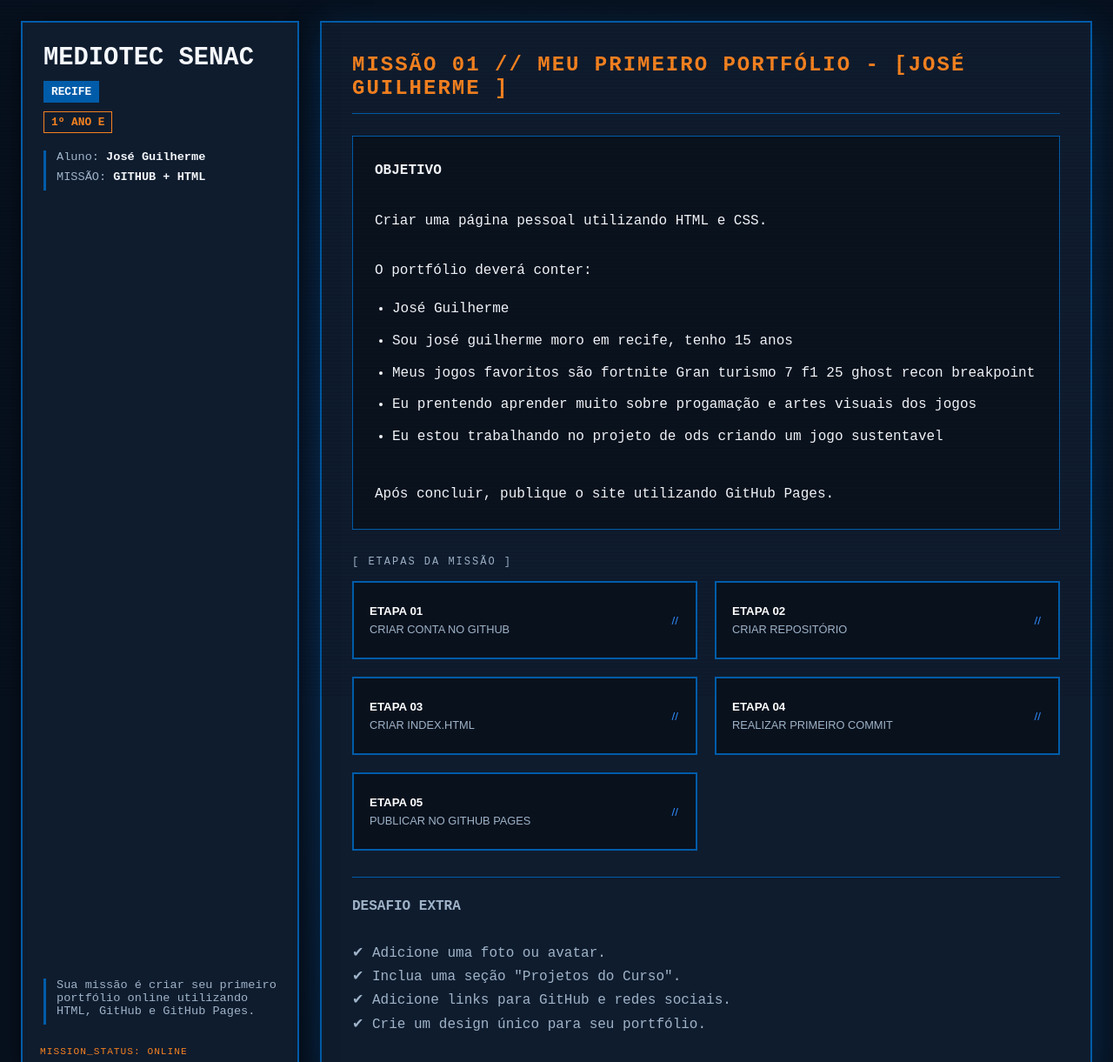
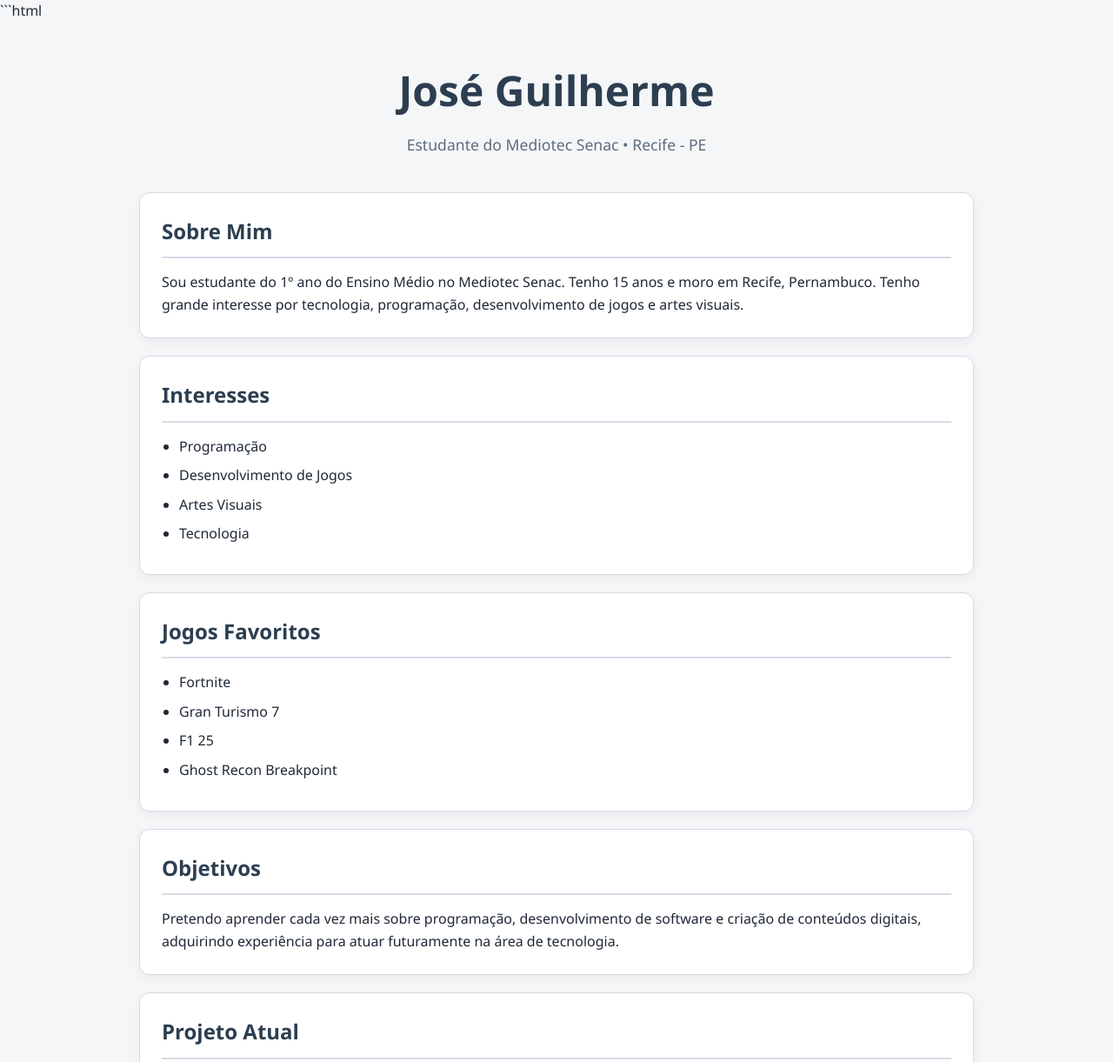
Before and after one commit to Jguilhermec/Mediotec-Jos-, a plain HTML site: page INDEX.HTML in a window 1280 px wide. Shown: the top 1221 px of the page at 87% size. Drawn offline with Linux system fonts and the light colour scheme.

Commit message:
Update INDEX.HTML

````diff
--- a/INDEX.HTML
+++ b/INDEX.HTML
@@ -1,338 +1,157 @@
+```html
 <!DOCTYPE html>
 <html lang="pt-BR">
 <head>
 <meta charset="UTF-8">
 <meta name="viewport" content="width=device-width, initial-scale=1.0">
-<title>MEDIOTEC SENAC - 1º ANO E - GITHUB E HTML</title>
+<title>Portfólio - José Guilherme</title>
 
-<!--
-  [DICA DE CUSTOMIZAÇÃO]:
-  As variáveis abaixo controlam as cores de todo o painel.
-  Quer deixar o projeto com a sua cara? Experimente mudar os códigos hexadecimais (ex: #f58220)
-  para as cores que você mais gosta e veja o resultado no navegador!
--->
 <style>
-:root {
-  --bg-dark: #07111f;
-  --bg-panel: #0f1c2e;
-  --border-blue: #005ca9;
-  --neon-blue: #2f8cff;
-  --senac-orange: #f58220;
-  --text-main: #f5f8fc;
-  --text-muted: #9fb3c8;
-  --shadow-blue: rgba(0, 92, 169, 0.35);
+:root{
+    --bg:#f4f6f8;
+    --card:#ffffff;
+    --primary:#2c3e50;
+    --secondary:#5d6d7e;
+    --border:#d6dce5;
+    --text:#1f2937;
 }
 
-* {
-  box-sizing: border-box;
-  margin: 0;
-  padding: 0;
+*{
+    margin:0;
+    padding:0;
+    box-sizing:border-box;
 }
 
-body {
-  min-height: 100vh;
-  font-family: "Courier New", monospace;
-  color: var(--text-main);
-  background: radial-gradient(circle at center, #0c1c35 0%, var(--bg-dark) 70%);
-  padding: 24px;
+body{
+    font-family:'Segoe UI', sans-serif;
+    background:var(--bg);
+    color:var(--text);
+    line-height:1.6;
 }
 
-body::before {
-  content: "";
-  position: fixed;
-  inset: 0;
-  background: linear-gradient(rgba(255, 255, 255, 0) 50%, rgba(0, 0, 0, .25) 50%);
-  background-size: 100% 4px;
-  opacity: .15;
-  pointer-events: none;
+.container{
+    max-width:1000px;
+    margin:auto;
+    padding:40px 20px;
 }
 
-.shell {
-  width: min(1400px, 100%);
-  margin: auto;
+header{
+    text-align:center;
+    margin-bottom:40px;
 }
 
-.dashboard {
-  display: grid;
-  grid-template-columns: 320px 1fr;
-  gap: 24px;
+header h1{
+    font-size:3rem;
+    color:var(--primary);
+    margin-bottom:10px;
 }
 
-.sidebar {
-  background: var(--bg-panel);
-  border: 2px solid var(--border-blue);
-  box-shadow: 0 8px 32px rgba(0, 0, 0, .5);
-  padding: 24px;
-  display: flex;
-  flex-direction: column;
-  gap: 20px;
-  position: relative;
+header p{
+    color:var(--secondary);
+    font-size:1.1rem;
 }
 
-.sidebar::before {
-  content: "MISSION_STATUS: ONLINE";
-  position: absolute;
-  bottom: 12px;
-  left: 20px;
-  font-size: .7rem;
-  color: var(--senac-orange);
-  letter-spacing: 1px;
+.card{
+    background:var(--card);
+    border:1px solid var(--border);
+    border-radius:12px;
+    padding:25px;
+    margin-bottom:20px;
+    box-shadow:0 4px 12px rgba(0,0,0,0.05);
 }
 
-.system-title {
-  font-size: 1.8rem;
-  font-weight: 900;
-  text-transform: uppercase;
-  display: flex;
-  flex-direction: column;
-  gap: 10px;
+.card h2{
+    color:var(--primary);
+    margin-bottom:15px;
+    border-bottom:2px solid var(--border);
+    padding-bottom:10px;
 }
 
-.system-title span {
-  display: inline-block;
-  width: max-content;
-  color: var(--senac-orange);
-  border: 1px solid var(--senac-orange);
-  padding: 4px 8px;
-  font-size: .8rem;
+.card ul{
+    padding-left:20px;
 }
 
-.system-title span.location {
-  color: #fff;
-  border-color: var(--border-blue);
-  background-color: var(--border-blue);
+.card li{
+    margin-bottom:8px;
 }
 
-.sys-stat-box {
-  border-left: 3px solid var(--border-blue);
-  padding-left: 12px;
-  color: var(--text-muted);
-  font-size: .85rem;
+footer{
+    text-align:center;
+    margin-top:30px;
+    color:var(--secondary);
+    font-size:0.9rem;
 }
 
-.sys-stat-box div {
-  margin-bottom: 8px;
-}
-
-.sys-stat-box b {
-  color: var(--text-main);
-}
-
-.main-console {
-  background: var(--bg-panel);
-  border: 2px solid var(--border-blue);
-  box-shadow: 0 12px 40px var(--shadow-blue);
-  padding: 35px;
-}
-
-.console-header {
-  border-bottom: 1px solid var(--border-blue);
-  margin-bottom: 25px;
-  padding-bottom: 15px;
-}
-
-.console-header h2 {
-  color: var(--senac-orange);
-  text-transform: uppercase;
-  letter-spacing: 2px;
-}
-
-.console-manifesto {
-  background: rgba(0, 0, 0, .35);
-  border: 1px solid var(--border-blue);
-  padding: 25px;
-  line-height: 1.8;
-  margin-bottom: 30px;
-}
-
-.console-manifesto ul {
-  margin-top: 15px;
-  margin-left: 20px;
-}
-
-.console-manifesto li {
-  margin-bottom: 8px;
-}
-
-.section-label {
-  color: var(--text-muted);
-  font-size: .75rem;
-  text-transform: uppercase;
-  letter-spacing: 2px;
-  margin-bottom: 15px;
-}
-
-.action-grid {
-  display: grid;
-  grid-template-columns: repeat(2, 1fr);
-  gap: 20px;
-}
-
-.action-btn {
-  background: #09111d;
-  border: 2px solid var(--border-blue);
-  color: white;
-  padding: 18px;
-  min-height: 90px;
-  cursor: pointer;
-  text-align: left;
-  transition: .2s;
-  position: relative;
-}
-
-.action-btn:hover {
-  border-color: var(--senac-orange);
-  transform: translateY(-3px);
-  box-shadow: 0 0 20px rgba(245, 130, 32, .25);
-}
-
-.action-btn::after {
-  content: "//";
-  position: absolute;
-  right: 20px;
-  top: 50%;
-  transform: translateY(-50%);
-  color: var(--neon-blue);
-}
-
-.action-btn:hover::after {
-  color: var(--senac-orange);
-}
-
-.btn-title {
-  display: block;
-  font-weight: 900;
-  margin-bottom: 6px;
-}
-
-.btn-subtitle {
-  color: var(--text-muted);
-  font-size: .8rem;
-}
-
-.footer-box {
-  margin-top: 30px;
-  border-top: 1px solid var(--border-blue);
-  padding-top: 20px;
-  color: var(--text-muted);
-  line-height: 1.7;
-}
-
-@media(max-width: 900px) {
-  .dashboard {
-    grid-template-columns: 1fr;
-  }
-  .action-grid {
-    grid-template-columns: 1fr;
-  }
+@media(max-width:768px){
+    header h1{
+        font-size:2.2rem;
+    }
 }
 </style>
 </head>
 <body>
 
-<!-- [ESTRUTURA DO DASHBOARD] Toda a interface do console está contida dentro da tag <main> -->
-<main class="shell">
-  <div class="dashboard">
+<div class="container">
 
-    <!-- BARRA LATERAL: Identificação do Curso, Professor e Status da Missão -->
-    <aside class="sidebar">
-      <h1 class="system-title">
-        MEDIOTEC SENAC
-        <span class="location">Recife</span>
-        <span>1º ANO E</span>
-      </h1>
+    <header>
+        <h1>José Guilherme</h1>
+        <p>Estudante do Mediotec Senac • Recife - PE</p>
+    </header>
 
-      <div class="sys-stat-box">
-        <div>Aluno: <b>José Guilherme</b></div>
-        <div>MISSÃO: <b>GITHUB + HTML</b></div>
-      </div>
-
-      <div class="sys-stat-box" style="margin-top: auto; margin-bottom: 25px;">
-        <div>
-          Sua missão é criar seu primeiro portfólio online utilizando HTML, GitHub e GitHub Pages.
-        </div>
-      </div>
-    </aside>
-
-    <!-- CONSOLE PRINCIPAL: Onde estão os objetivos e o checklist do projeto -->
-    <section class="main-console">
-      <header class="console-header">
-
-        <!-- [AÇÃO REQUERIDA]: Apague o texto entre colchetes abaixo e digite o seu nome completo -->
-        <h2>MISSÃO 01 // MEU PRIMEIRO PORTFÓLIO - [José Guilherme ]</h2>
-
-      </header>
-
-      <div class="console-manifesto">
-        <strong>OBJETIVO</strong>
-        <br><br>
-        Criar uma página pessoal utilizando HTML e CSS.
-        <br><br>
-        O portfólio deverá conter:
-
-        <!-- [CHECKLIST]: Lembre-se de criar tags HTML correspondentes para cada um destes itens no seu arquivo final -->
-        <ul>
-          <li>José Guilherme</li>
-          <li>Sou josé guilherme moro em recife, tenho 15 anos</li>
-          <li>Meus jogos favoritos são fortnite Gran turismo 7 f1 25 ghost recon breakpoint</li>
-          <li>Eu prentendo aprender muito sobre progamação e artes visuais dos jogos</li>
-          <li>Eu estou trabalhando no projeto de ods criando um jogo sustentavel</li>
-        </ul>
-        <br>
-        Após concluir, publique o site utilizando GitHub Pages.
-      </div>
-
-      <div class="section-label">
-        [ ETAPAS DA MISSÃO ]
-      </div>
-
-      <!--
-        [DICA DE CÓDIGO]:
-        Estes botões representam o seu fluxo de trabalho.
-        À medida que avançarmos na aula, você aprenderá a usar a tag <a> para transformar
-        esses botões em links reais que abrem o seu repositório ou o site do GitHub!
-      -->
-      <div class="action-grid">
-        <button class="action-btn">
-          <span class="btn-title">ETAPA 01</span>
-          <span class="btn-subtitle">CRIAR CONTA NO GITHUB</span>
-        </button>
-
-        <button class="action-btn">
-          <span class="btn-title">ETAPA 02</span>
-          <span class="btn-subtitle">CRIAR REPOSITÓRIO</span>
-        </button>
-
-        <button class="action-btn">
-          <span class="btn-title">ETAPA 03</span>
-          <span class="btn-subtitle">CRIAR INDEX.HTML</span>
-        </button>
-
-        <button class="action-btn">
-          <span class="btn-title">ETAPA 04</span>
-          <span class="btn-subtitle">REALIZAR PRIMEIRO COMMIT</span>
-        </button>
-
-        <button class="action-btn">
-          <span class="btn-title">ETAPA 05</span>
-          <span class="btn-subtitle">PUBLICAR NO GITHUB PAGES</span>
-        </button>
-      </div>
-
-      <div class="footer-box">
-        <strong>DESAFIO EXTRA</strong>
-        <br><br>
-
-        <!-- [UPGRADE]: Quer ir além? Tente implementar os itens abaixo para subir o nível do seu portfólio! -->
-        ✔ Adicione uma foto ou avatar.<br>
-        ✔ Inclua uma seção "Projetos do Curso".<br>
-        ✔ Adicione links para GitHub e redes sociais.<br>
-        ✔ Crie um design único para seu portfólio.
-      </div>
+    <section class="card">
+        <h2>Sobre Mim</h2>
+        <p>
+            Sou estudante do 1º ano do Ensino Médio no Mediotec Senac.
+            Tenho 15 anos e moro em Recife, Pernambuco.
+            Tenho grande interesse por tecnologia, programação,
+            desenvolvimento de jogos e artes visuais.
+        </p>
     </section>
 
-  </div>
-</main>
+    <section class="card">
+        <h2>Interesses</h2>
+        <ul>
+            <li>Programação</li>
+            <li>Desenvolvimento de Jogos</li>
+            <li>Artes Visuais</li>
+            <li>Tecnologia</li>
+        </ul>
+    </section>
+
+    <section class="card">
+        <h2>Jogos Favoritos</h2>
+        <ul>
+            <li>Fortnite</li>
+            <li>Gran Turismo 7</li>
+            <li>F1 25</li>
+            <li>Ghost Recon Breakpoint</li>
+        </ul>
+    </section>
+
+    <section class="card">
+        <h2>Objetivos</h2>
+        <p>
+            Pretendo aprender cada vez mais sobre programação,
+            desenvolvimento de software e criação de conteúdos digitais,
+            adquirindo experiência para atuar futuramente na área de tecnologia.
+        </p>
+    </section>
+
+    <section class="card">
+        <h2>Projeto Atual</h2>
+        <p>
+            Atualmente participo de um projeto relacionado aos Objetivos de
+            Desenvolvimento Sustentável (ODS), desenvolvendo um jogo com foco
+            em sustentabilidade e conscientização ambiental.
+        </p>
+    </section>
+
+    <footer>
+        © 2026 • Portfólio Pessoal de José Guilherme
+    </footer>
+
+</div>
 
 </body>
 </html>
+```
````
